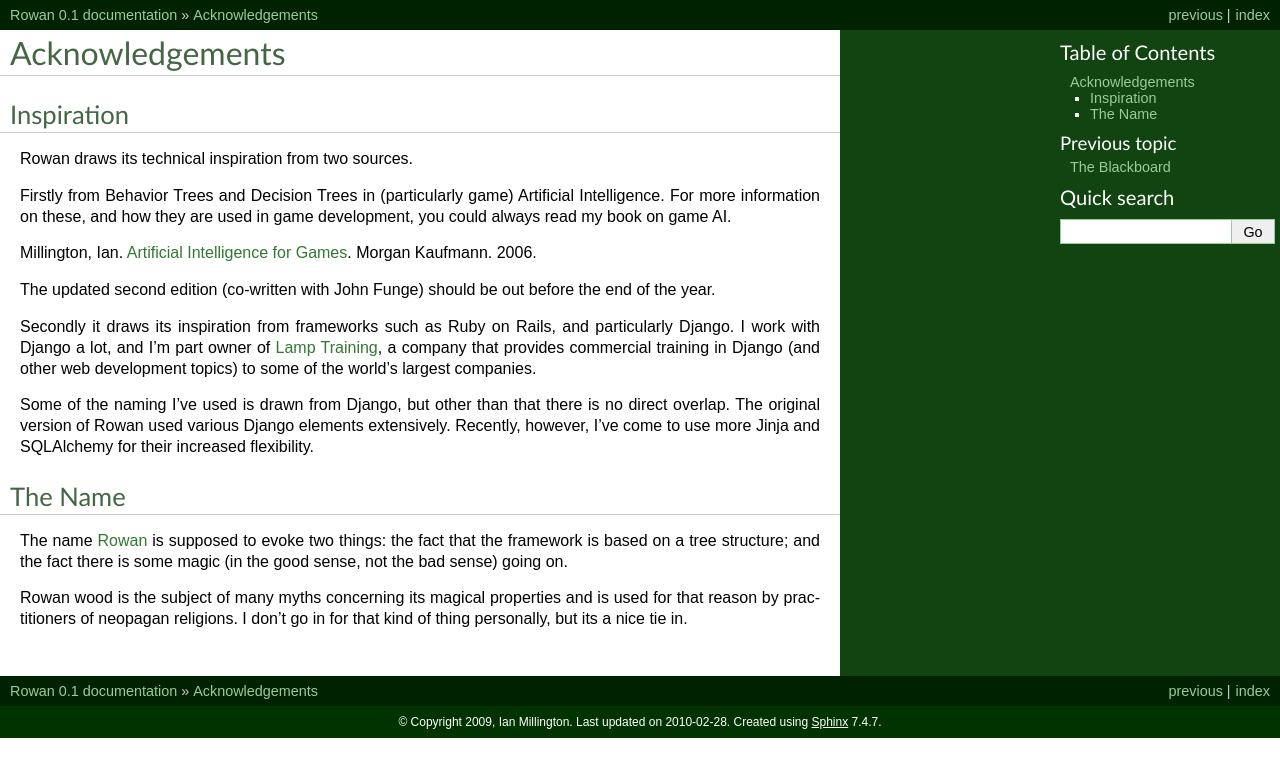
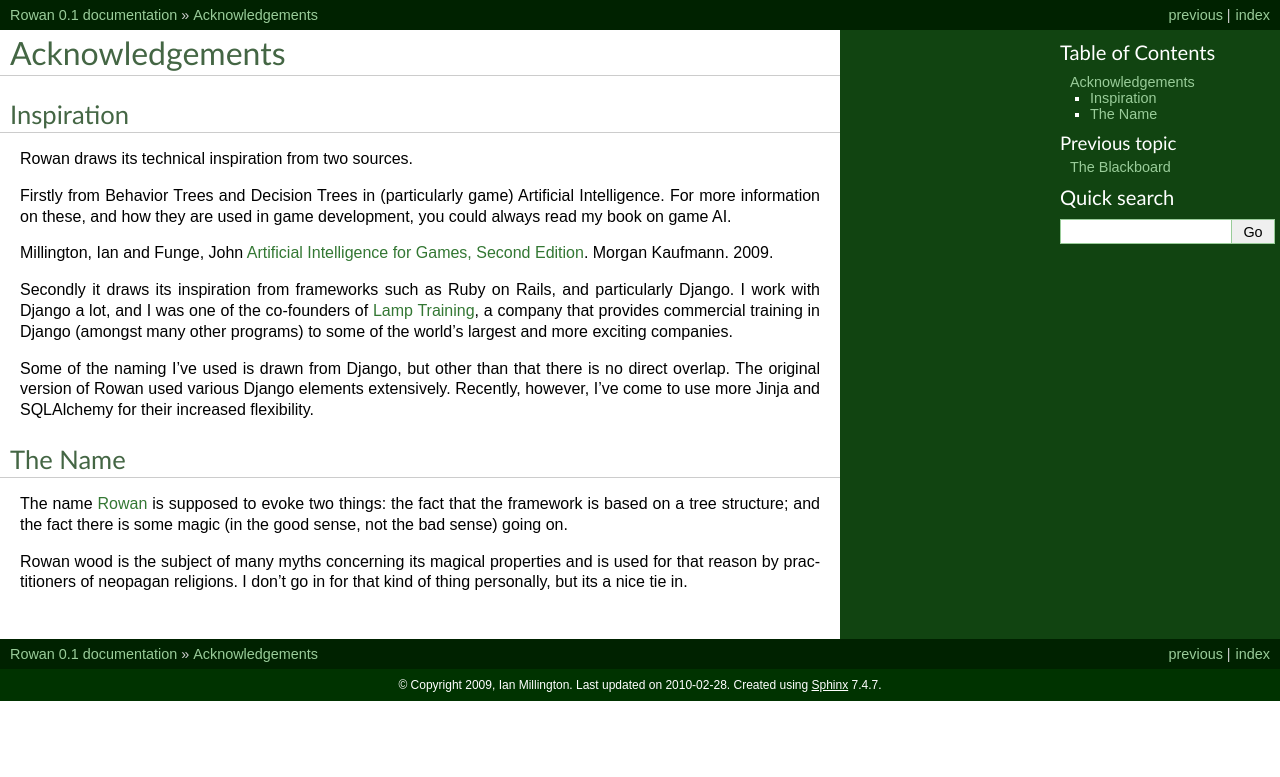
Before and after one commit to cargocult/rowan-python, a Sphinx documentation site: the page built from docs/source/acknowledgements.rst, in a window 1280 px wide. Shown: the top 777 px of the page. Built offline with Sphinx 7.4.7, drawn with Linux system fonts in a browser that asks for light colours.

Commit message:
Tweaks to the acknowledgements.

```diff
--- a/docs/source/acknowledgements.rst
+++ b/docs/source/acknowledgements.rst
@@ -11,33 +11,30 @@ game) Artificial Intelligence. For more information on these, and how
 they are used in game development, you could always read my book on
 game AI.
 
-Millington, Ian. `Artificial Intelligence for Games <http://www.amazon.co.uk/gp/product/0124977820?ie=UTF8&tag=idmme-21&linkCode=as2&camp=1634&creative=19450&creativeASIN=0124977820>`_. Morgan Kaufmann. 2006.
-
-The updated second edition (co-written with John Funge) should be
-out before the end of the year.
-
+Millington, Ian and Funge, John `Artificial Intelligence for Games, Second Edition <http://www.amazon.com/Artificial-Intelligence-Games-Second-Millington/dp/0123747317>`_. Morgan Kaufmann. 2009.
 
 Secondly it draws its inspiration from frameworks such as Ruby on
-Rails, and particularly Django. I work with Django a lot, and I'm part
-owner of `Lamp Training <http://www.lamptraining.com>`_, a company
-that provides commercial training in Django (and other web development
-topics) to some of the world's largest companies.
+Rails, and particularly Django. I work with Django a lot, and I was
+one of the co-founders of `Lamp Training
+<http://www.lamptraining.com>`_, a company that provides commercial
+training in Django (amongst many other programs) to some of the
+world's largest and more exciting companies.
 
-Some of the naming I've used is drawn from Django, but other than
-that there is no direct overlap. The original version of Rowan
-used various Django elements extensively. Recently, however, I've
-come to use more Jinja and SQLAlchemy for their increased
-flexibility.
+Some of the naming I've used is drawn from Django, but other than that
+there is no direct overlap. The original version of Rowan used various
+Django elements extensively. Recently, however, I've come to use more
+Jinja and SQLAlchemy for their increased flexibility.
 
 
 The Name
 --------
 
-The name `Rowan <http://en.wikipedia.org/wiki/Rowan>`_ is supposed to evoke two
-things: the fact that the framework is based on a tree structure; and the fact
-there is some magic (in the good sense, not the bad sense) going on.
+The name `Rowan <http://en.wikipedia.org/wiki/Rowan>`_ is supposed to
+evoke two things: the fact that the framework is based on a tree
+structure; and the fact there is some magic (in the good sense, not
+the bad sense) going on.
 
 Rowan wood is the subject of many myths concerning its magical
 properties and is used for that reason by practitioners of neopagan
-religions. I don't go in for that kind of thing personally, but its a nice
-tie in.
+religions. I don't go in for that kind of thing personally, but its a
+nice tie in.
```
